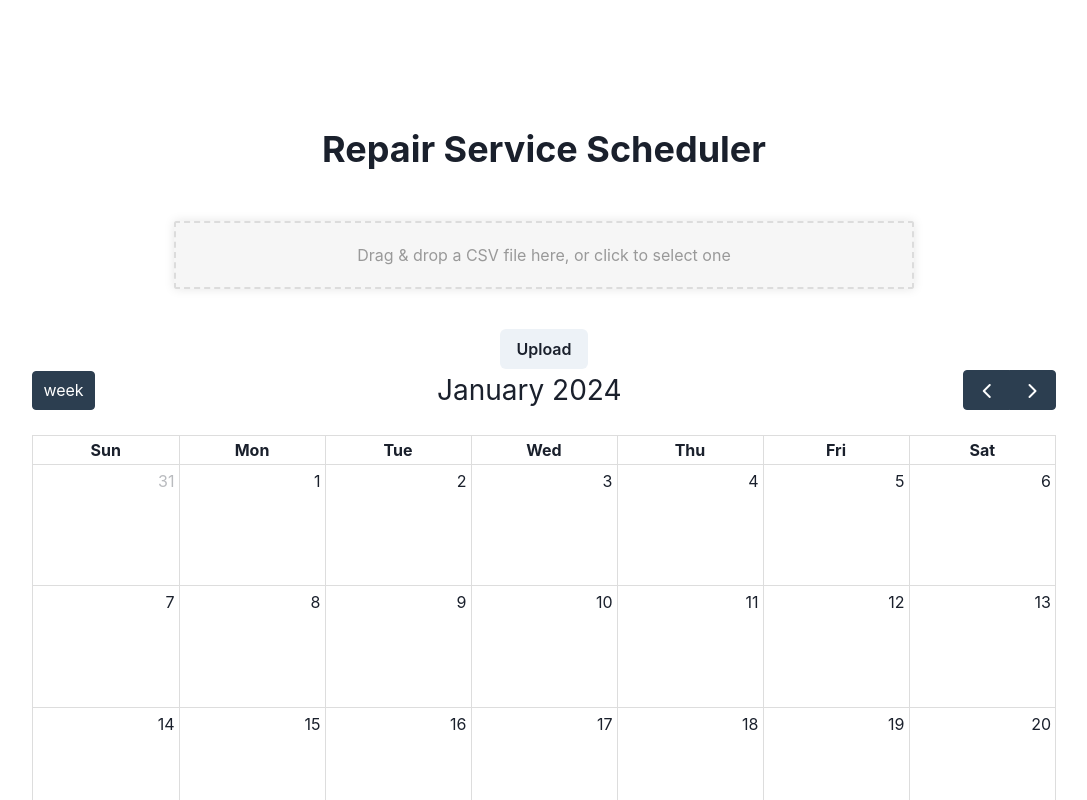
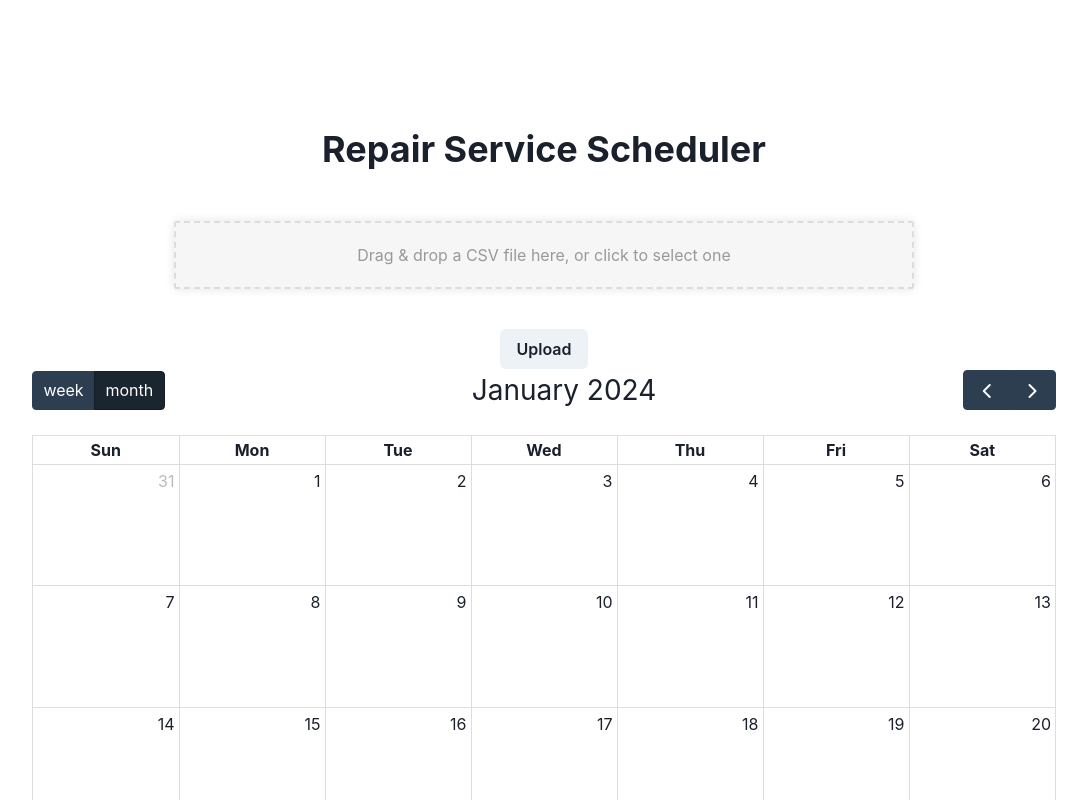
Before and after one commit to Luo-Kevin/conUHacks8, a React (Create React App) app in the folder client/: page / in a window 1280 px wide. Shown: the top 800 px of the page, without its empty margins (96-1183 px from the left). Built offline with nearby package versions, Linux system fonts and the light colour scheme.

Commit message:
calender frontend complete

```diff
--- a/client/package.json
+++ b/client/package.json
@@ -6,6 +6,9 @@
     "@chakra-ui/react": "^2.8.2",
     "@emotion/react": "^11.11.3",
     "@emotion/styled": "^11.11.0",
+    "@fullcalendar/core": "^6.1.10",
+    "@fullcalendar/daygrid": "^6.1.10",
+    "@fullcalendar/react": "^6.1.10",
     "@testing-library/jest-dom": "^5.14.1",
     "@testing-library/react": "^13.0.0",
     "@testing-library/user-event": "^13.2.1",
@@ -15,6 +18,7 @@
     "@types/react-dom": "^18.0.0",
     "axios": "^1.6.5",
     "framer-motion": "^10.18.0",
+    "moment": "^2.30.1",
     "react": "^18.2.0",
     "react-dom": "^18.2.0",
     "react-dropzone": "^14.2.3",
--- a/client/src/components/Calendar.tsx
+++ b/client/src/components/Calendar.tsx
@@ -1,5 +1,6 @@
 /* eslint-disable react-hooks/rules-of-hooks */
 import React, { useCallback } from "react";
+import moment from 'moment';
 import FullCalendar from '@fullcalendar/react';
 import dayGridPlugin from '@fullcalendar/daygrid';
 
@@ -7,19 +8,74 @@ import "./DropFile.css";
 
 export const Calendar = () => {
 
+    const events = [
+        {
+            title: 'compact car',
+            description: 'service bay: any 5 - compact car',
+            start: '2022-10-12T10:30:00',
+            end: '2022-10-12T11:00:00',
+            backgroundColor: '#D1FFBD'
+        },
+        {
+            title: 'c1 class truck',
+            description: 'service bay: c1 class truck - c1 class truck',
+            start: '2022-10-15T16:48:00',
+            end: '2022-10-15T17:48:00',
+            backgroundColor: '#FFFF9E'
+        },
+        {
+            title: 'c2 class truck',
+            description: 'service bay: c2 class truck - c2 class truck',
+            start: '2022-10-13T10:30:00',
+            end: '2022-10-13T12:30:00',
+            backgroundColor: '#FFCCCB'
+        }
+    ]
+
+    function renderEventContent(eventInfo: any) {
+        const eventStyle = {
+          backgroundColor: eventInfo.event.backgroundColor, // Use the backgroundColor from the event
+          padding: '5px',
+          borderRadius: '3px',
+          color: '#00008B', // Set text color to white for better visibility
+          width:"100%",
+          height:"120%"
+        };
+
+
+        const descriptionStyle = {
+            width: '100%',
+            overflow: 'hidden', // Ensure overflow is set to 'hidden' to contain text within the width
+            whiteSpace: 'normal', // Allow text to wrap within the container
+          };
+
+          const startTime = moment(eventInfo.event.start).format('h:mm A');
+          const endTime = moment(eventInfo.event.end).format('h:mm A');
+
+
+        return (
+          <div style={eventStyle}>
+            <p style={descriptionStyle}><b>{startTime.toString()} until {endTime.toString()}</b></p>
+            <p style={{width:"100%"}}>{eventInfo.event.title}</p>
+            <br></br>
+            <p style={descriptionStyle}>{eventInfo.event.extendedProps.description}</p>
+            <p style={descriptionStyle}>TIME</p>
+          </div>
+        );
+      }
+
   return (
     <div>
         <FullCalendar
           plugins={[dayGridPlugin]}
+          weekends={true}
           headerToolbar={{
             right: 'prev,next',
             center: 'title',
-            left: 'dayGridWeek',
+            left: 'dayGridWeek,dayGridMonth',
           }}
-          eventClick={(eventInfo) => {
-            // Handle event click
-            console.log(eventInfo);
-          }}
+          eventContent={renderEventContent}
+          events={events}
         />
 
     </div>
```
Also changed, not shown: 1 other file (tests, documents, lock files or other folders).
